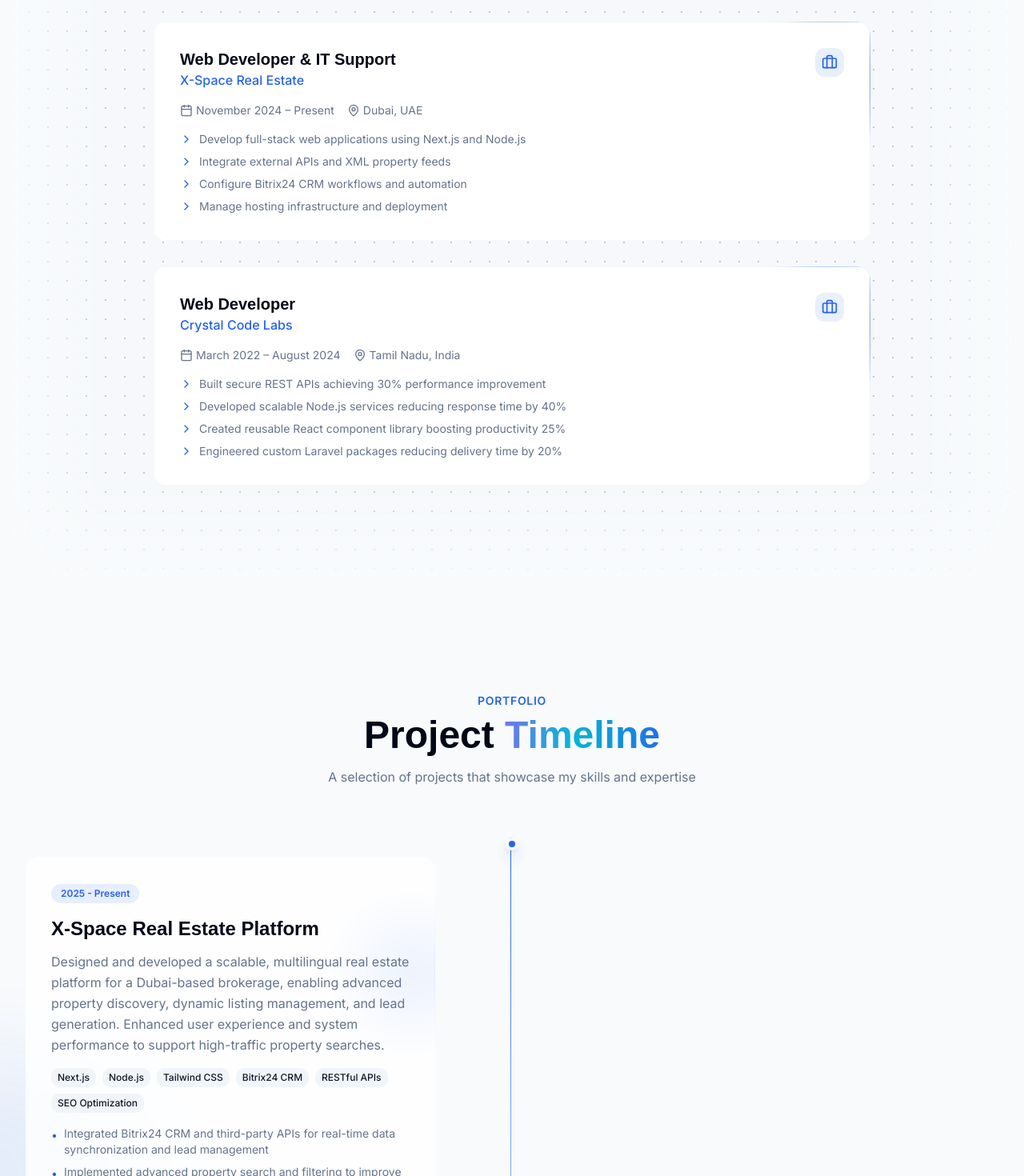
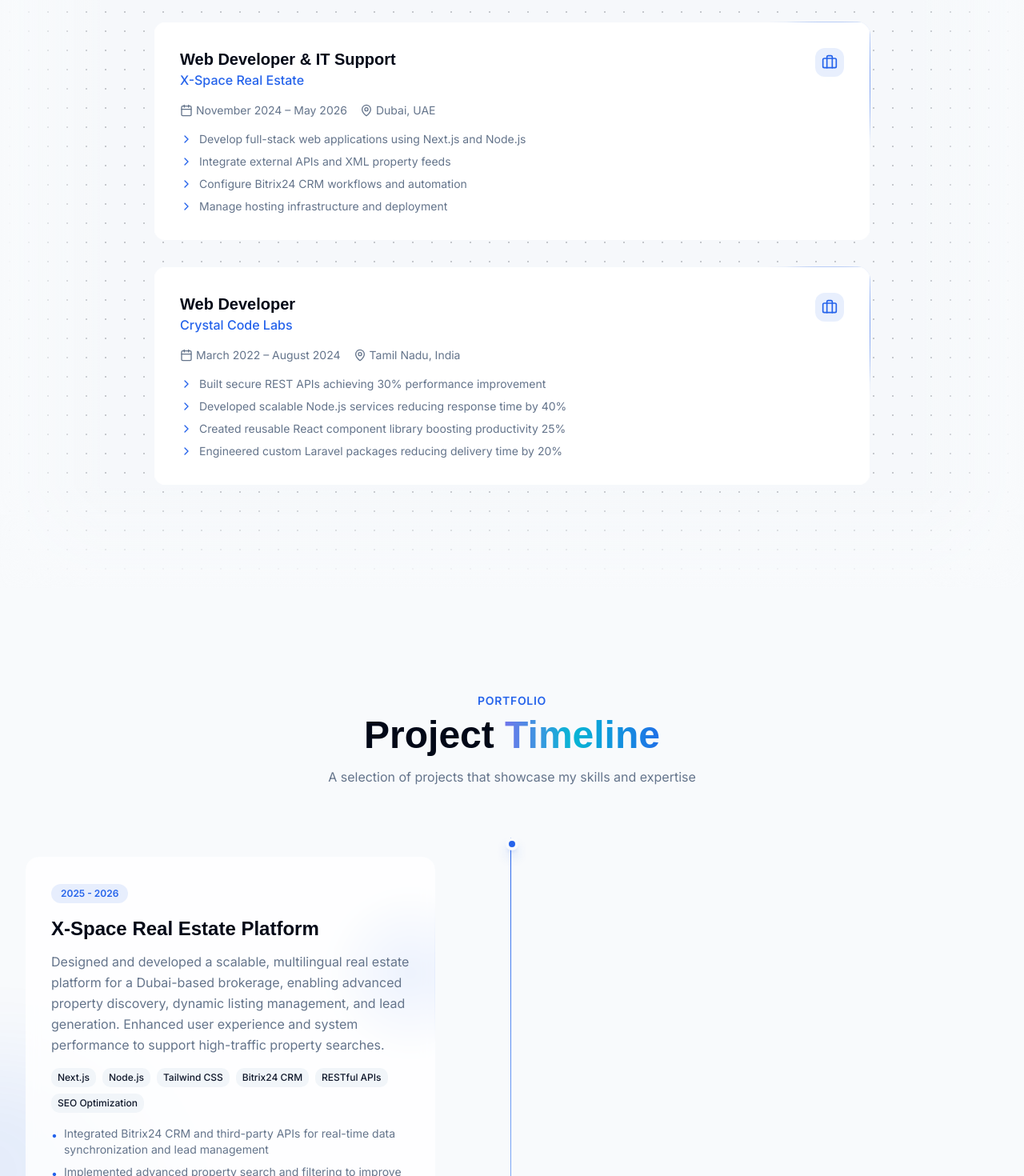
Before and after one commit to Adarsh1305/portfolio-website, a Next.js app: page / in a window 1280 px wide. Shown: the part 3640-5110 px from the top of the page at 80% size. Built offline with nearby package versions, Linux system fonts and the light colour scheme; no server answers.

Commit message:
Change present to 2026

```diff
--- a/app/next-gen/page.tsx
+++ b/app/next-gen/page.tsx
@@ -63,7 +63,7 @@ const projects = [
       "Integrated CRM and third-party APIs for seamless data synchronization",
       "Optimized performance, SEO, and mobile responsiveness",
     ],
-    period: "2024 - Present",
+    period: "2024 - 2026",
   },
   {
     title: "X-Space Admin Panel",
@@ -135,7 +135,7 @@ const experiences = [
     title: "Web Developer & IT Support",
     company: "X-Space Real Estate",
     location: "Dubai, UAE",
-    period: "November 2024 – Present",
+    period: "November 2024 – 2026",
     achievements: [
       "Develop full-stack web applications using Next.js and Node.js",
       "Integrate external APIs and XML property feeds",
--- a/components/sections-new/experience.tsx
+++ b/components/sections-new/experience.tsx
@@ -12,7 +12,7 @@ const experiences = [
     title: 'Web Developer & IT Support',
     company: 'X-Space Real Estate',
     location: 'Dubai, UAE',
-    period: 'November 2024 – Present',
+    period: 'November 2024 – May 2026',
     achievements: [
       'Develop full-stack web applications using Next.js and Node.js',
       'Integrate external APIs and XML property feeds',
--- a/components/sections-new/projects.tsx
+++ b/components/sections-new/projects.tsx
@@ -24,7 +24,7 @@ const projects = [
       'Implemented advanced property search and filtering to improve user engagement and conversion rates',
       'Optimized application performance, SEO, and mobile responsiveness for improved visibility and faster load times',
     ],
-    period: '2025 - Present',
+    period: '2025 - 2026',
   },
   {
     title: 'X-Space Admin Panel',
@@ -45,7 +45,7 @@ const projects = [
       'Improved operational efficiency through an intuitive and responsive user interface',
       'Developed and integrated RESTful APIs for seamless data management and system communication',
     ],
-    period: '2025 - Present',
+    period: '2025 - 2026',
   },
   {
     title: 'Emversity Platform',
--- a/components/sections/experience.jsx
+++ b/components/sections/experience.jsx
@@ -8,7 +8,7 @@ const experiences = [
     title: "Web Developer & IT Support",
     company: "X-Space Real Estate",
     location: "Dubai, UAE",
-    period: "November 2024 – Present",
+    period: "November 2024 – May 2026",
     type: "Full-time",
     achievements: [
       "Develop and maintain full-stack web applications using Next.js (CSR/SSR) and Node.js, significantly improving platform speed and SEO performance",
```
